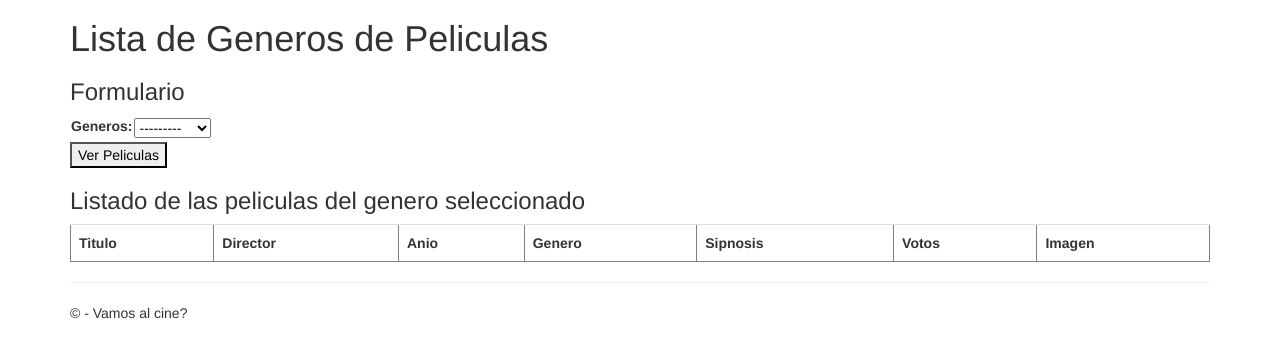
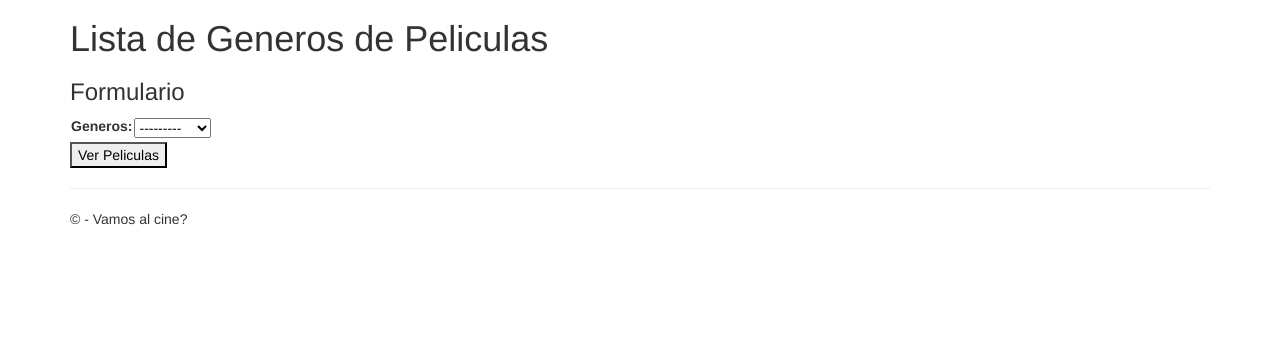
Before and after one commit to Shaitz/CineDjango, a Django app: page /generos/ in a window 1280 px wide. Shown: the part 51-409 px from the top of the page. Run offline with Django 3.2, Linux system fonts and the light colour scheme; a user stored in the database is signed in; data comes from the database, SQL or seed files in the repository; some libraries are stand-ins or nearby versions.

Commit message:
fix table render

```diff
--- a/app/templates/app/genero.html
+++ b/app/templates/app/genero.html
@@ -9,16 +9,12 @@
 <h3>Formulario</h3>
 <form method="post" enctype="multipart/form-data">
     {% csrf_token %}
-    <!--<select name="generos">
-        {% for genero in generos%}
-        <option value="{{genero}}"></option>
-        {% endfor %}
-    </select>-->
     <table>
         {{form.as_table}}
     </table>
     <input type="submit" value="Ver Peliculas">
-</form>
+
+    {% if searched %}
     <h3>Listado de las peliculas del genero seleccionado</h3>
     <p>
         <table border='1' class="table">
@@ -38,4 +34,6 @@
 
         </table>
     </p>
+    {% endif %}
+</form>
 {% endblock %}
--- a/app/views.py
+++ b/app/views.py
@@ -124,14 +124,14 @@ def generos(request):
     if not request.user.is_authenticated:
         return render(request, 'app/index.html')
 
-    generos = Genero.objects.all()
     form = GenerosForm()
+    searched = False
 
     if request.method == "POST":
-
+        searched = True
         genre = request.POST['generos']
         pelis = Pelicula.objects.filter(genero=genre).order_by('-votos')
-        return render(request, 'app/genero.html',{'form':form, 'pelis':pelis, 'generos': generos})
+        return render(request, 'app/genero.html',{'form':form, 'pelis':pelis, 'generos': generos, 'searched':searched})
 
     return render(request, 'app/genero.html',{'form':form,'generos': generos})
 
```
Lines whose indentation alone changed are shown as unchanged.
